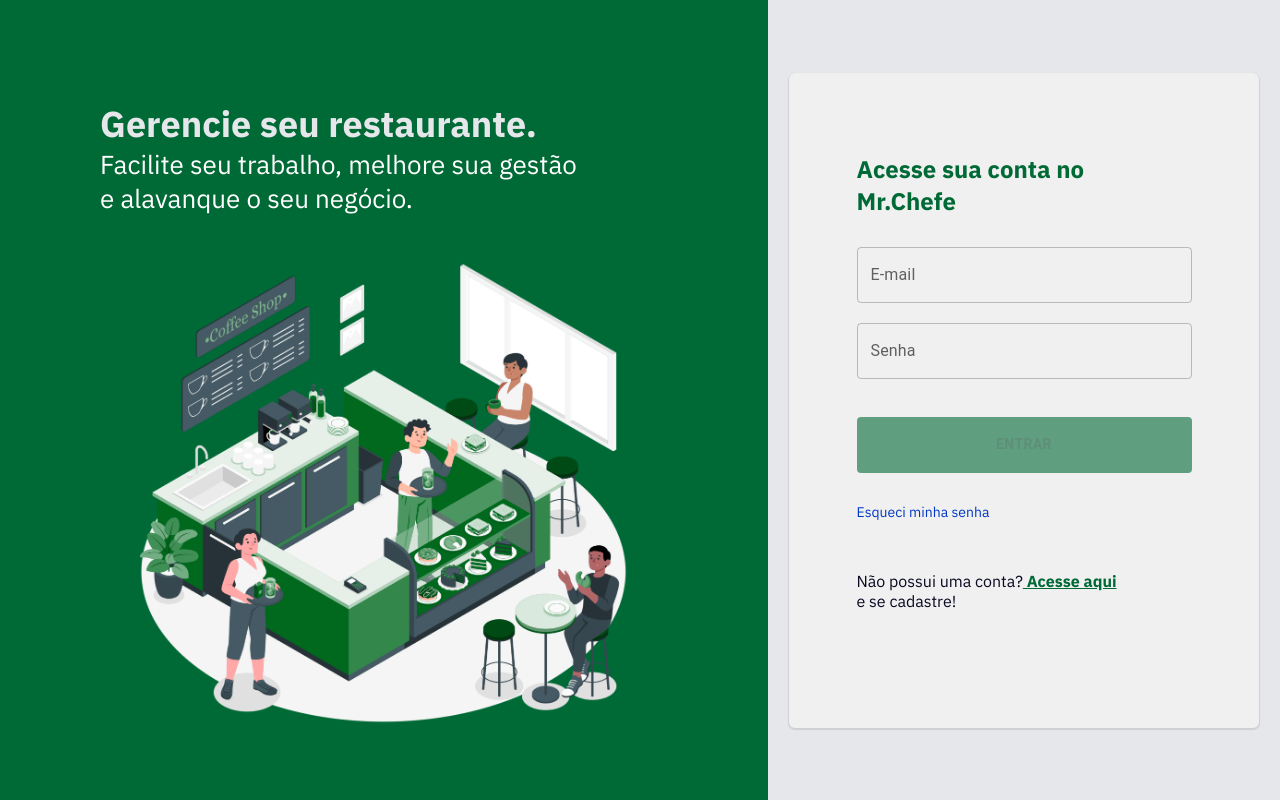
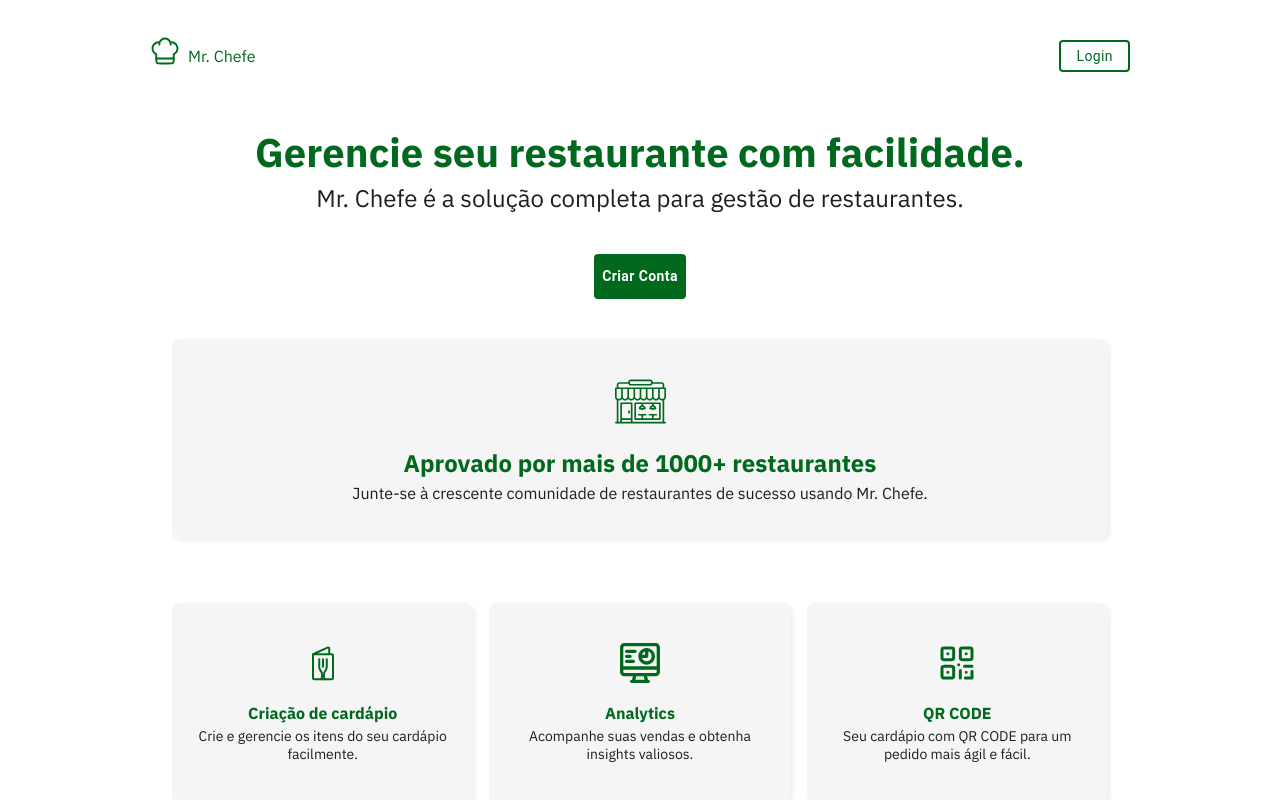
Before and after one commit to Lealzzera/mr-chef-front-end, a Next.js app: page / in a window 1280 px wide. Shown: the top 800 px of the page. Built offline with nearby package versions, Linux system fonts and the light colour scheme.

Commit message:
created new button outlined style and fixed problems with fonts

```diff
--- a/src/app/page.tsx
+++ b/src/app/page.tsx
@@ -1,9 +1,9 @@
-import LoginPage from "@/components/LoginPage/LoginPage";
+import IndexPage from "@/components/IndexPage/IndexPage";
 
 export default function Home() {
   return (
     <section>
-      <LoginPage />
+      <IndexPage />
     </section>
   );
 }
--- a/src/components/ButtonComponent/styles.ts
+++ b/src/components/ButtonComponent/styles.ts
@@ -17,4 +17,10 @@
   & .MuiCircularProgress-circle {
     color: var(--green-200);
   }
+
+  & .MuiButton-outlined {
+    background-color: transparent;
+    color: var(--green-300);
+    border: 2px solid var(--green-300);
+  }
 `;
```
Also changed, not shown: src/app/functions/fonts.ts (indentation only).
